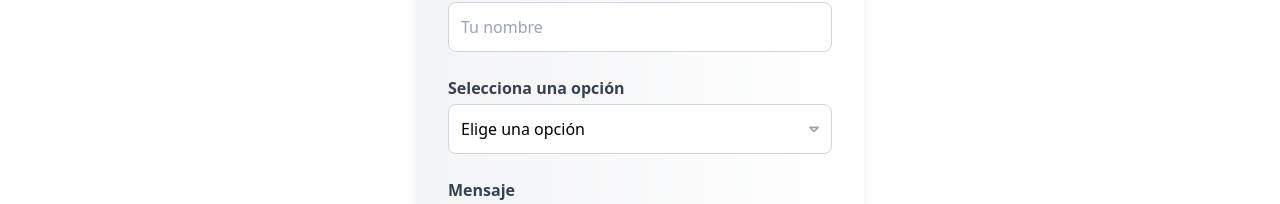
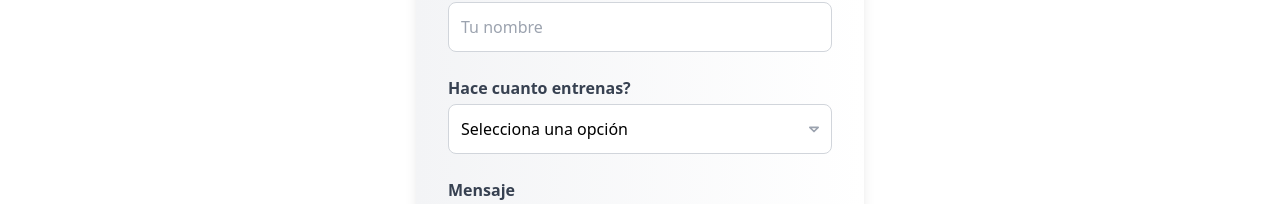
Before and after one commit to Ferdeveloperr/KaizenFrontend, a React (Vite) app: page / in a window 1280 px wide. Shown: the part 2558-2762 px from the top of the page. Built offline with nearby package versions, Linux system fonts and the light colour scheme.

Commit message:
ready for build and modifies form contact options and errors

```diff
--- a/src/components/FormContact.tsx
+++ b/src/components/FormContact.tsx
@@ -3,7 +3,8 @@ import emailjs from 'emailjs-com';
 import Swal from 'sweetalert2';
 
 const FormContact: React.FC = () => {
-  const form = useRef<HTMLFormElement>(null);
+
+  const form = useRef<HTMLFormElement | null>(null);
 
   const sendEmail = (e: React.FormEvent<HTMLFormElement>) => {
     e.preventDefault();
@@ -25,8 +26,7 @@ const FormContact: React.FC = () => {
           showCloseButton: true,
           timer: 3000,
         });
-        form.current.reset();
-
+        form.current!.reset();
       })
       .catch((error) => {
         Swal.fire({
@@ -38,6 +38,8 @@ const FormContact: React.FC = () => {
         });
         console.error('EmailJS error:', error);
       });
+    } else {
+      console.error('Form is not defined');
     }
   };
 
@@ -68,7 +70,7 @@ const FormContact: React.FC = () => {
           />
         </div>
         <div>
-          <label htmlFor="opcion" className="block text-gray-700 font-semibold mb-1">Selecciona una opción</label>
+          <label htmlFor="opcion" className="block text-gray-700 font-semibold mb-1"> Hace cuanto entrenas?</label>
           <div className="relative">
             <select
               id="opcion"
@@ -76,10 +78,10 @@ const FormContact: React.FC = () => {
               required
               className="w-full p-3 border border-gray-300 rounded-lg focus:outline-none focus:ring-2 focus:ring-red-500 transition duration-300 transform hover:border-red-400 appearance-none bg-white"
             >
-              <option value="" disabled selected className="text-gray-400">Elige una opción</option>
-              <option value="Opción 1">Opción 1</option>
-              <option value="Opción 2">Opción 2</option>
-              <option value="Opción 3">Opción 3</option>
+              <option value="" disabled selected className="text-gray-400">Selecciona una opción</option>
+              <option value="Opción 1">Quiero arrancar de 0</option>
+              <option value="Opción 2">Ya tengo algo de experiencia</option>
+              <option value="Opción 3">Hace varios años</option>
             </select>
             <div className="absolute inset-y-0 right-0 flex items-center pr-2 pointer-events-none">
               <svg className="w-5 h-5 text-gray-400" fill="none" viewBox="0 0 24 24" stroke="currentColor" aria-hidden="true">
--- a/src/main.tsx
+++ b/src/main.tsx
@@ -1,4 +1,3 @@
-import React from 'react'
 import { StrictMode } from 'react'
 import { createRoot } from 'react-dom/client'
 import App from './App'
```
Also changed, not shown: eslint.config.js (+13 -4 lines).
